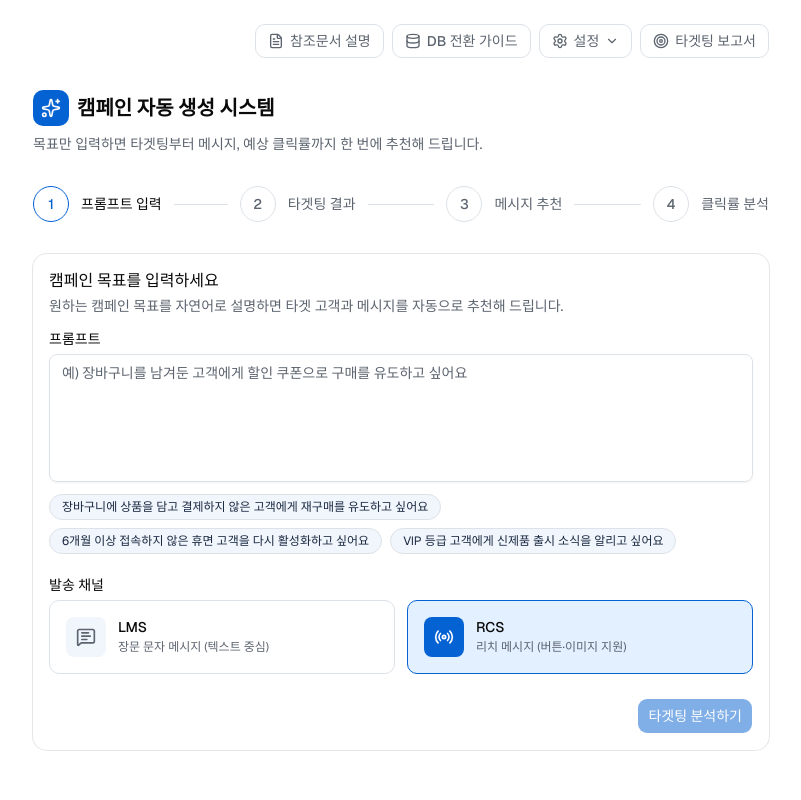
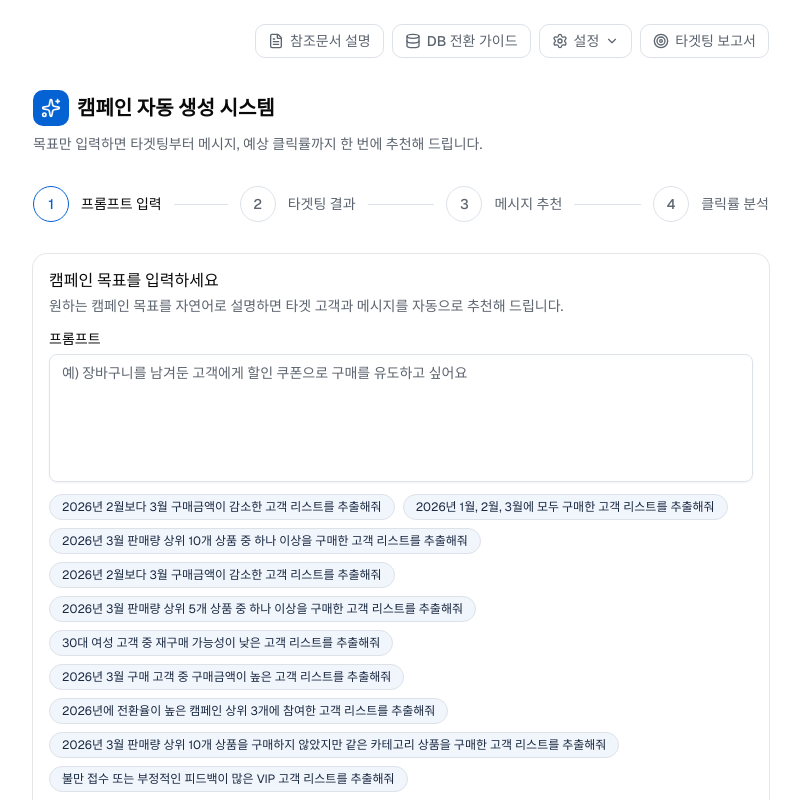
Before and after one commit to ChoKyeongJin/recommendation-campaign-system-frontend, a Next.js app: page / in a window 1280 px wide. Shown: the top 800 px of the page, without its empty margins (239-1040 px from the left). Built offline with nearby package versions, Linux system fonts and the light colour scheme.

Commit message:
feat: update campaign prompt examples

```diff
--- a/components/step-prompt.tsx
+++ b/components/step-prompt.tsx
@@ -15,9 +15,17 @@ import { cn } from "@/lib/utils";
 import type { Channel } from "@/lib/campaign-data";
 
 const EXAMPLES = [
-  "장바구니에 상품을 담고 결제하지 않은 고객에게 재구매를 유도하고 싶어요",
-  "6개월 이상 접속하지 않은 휴면 고객을 다시 활성화하고 싶어요",
-  "VIP 등급 고객에게 신제품 출시 소식을 알리고 싶어요",
+  "2026년 2월보다 3월 구매금액이 감소한 고객 리스트를 추출해줘",
+  "2026년 1월, 2월, 3월에 모두 구매한 고객 리스트를 추출해줘",
+  "2026년 3월 판매량 상위 10개 상품 중 하나 이상을 구매한 고객 리스트를 추출해줘",
+  "2026년 2월보다 3월 구매금액이 감소한 고객 리스트를 추출해줘",
+  "2026년 3월 판매량 상위 5개 상품 중 하나 이상을 구매한 고객 리스트를 추출해줘",
+  "30대 여성 고객 중 재구매 가능성이 낮은 고객 리스트를 추출해줘",
+  "2026년 3월 구매 고객 중 구매금액이 높은 고객 리스트를 추출해줘",
+  "2026년에 전환율이 높은 캠페인 상위 3개에 참여한 고객 리스트를 추출해줘",
+  "2026년 3월 판매량 상위 10개 상품을 구매하지 않았지만 같은 카테고리 상품을 구매한 고객 리스트를 추출해줘",
+  "불만 접수 또는 부정적인 피드백이 많은 VIP 고객 리스트를 추출해줘",
+  "2026년 2월 또는 3월에 진행된 캠페인에 참여했지만 구매까지 전환되지 않은 고객 리스트를 추출해줘",
 ];
 
 const CHANNELS: {
@@ -77,9 +85,9 @@ export function StepPrompt({
             className="min-h-32 resize-none"
           />
           <div className="flex flex-wrap gap-2 pt-1">
-            {EXAMPLES.map((ex) => (
+            {EXAMPLES.map((ex, index) => (
               <button
-                key={ex}
+                key={`${index}-${ex}`}
                 type="button"
                 onClick={() => setPrompt(ex)}
                 className="rounded-full border border-border bg-secondary px-3 py-1 text-left text-xs text-secondary-foreground transition-colors hover:bg-accent hover:text-accent-foreground"
```
